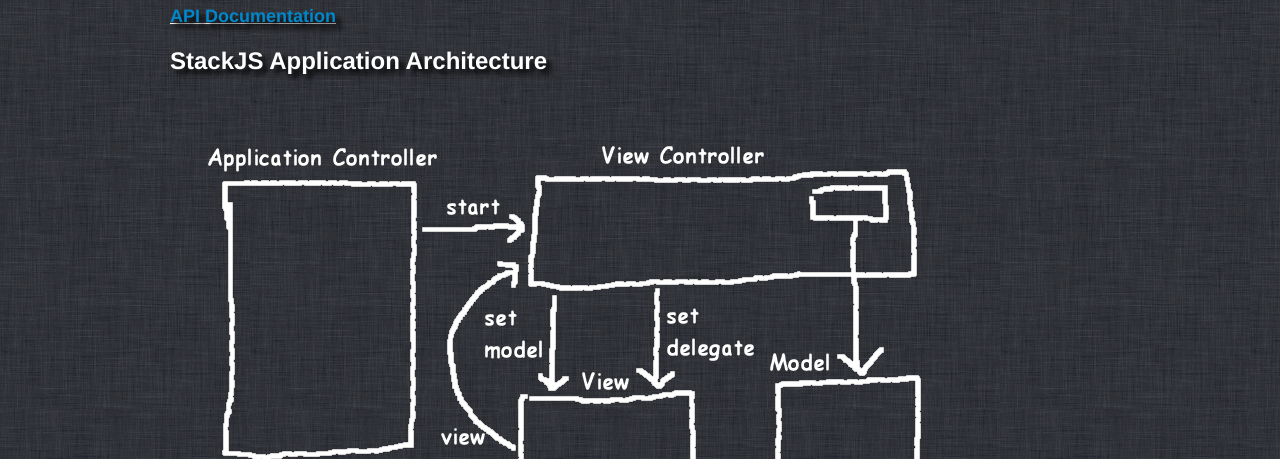
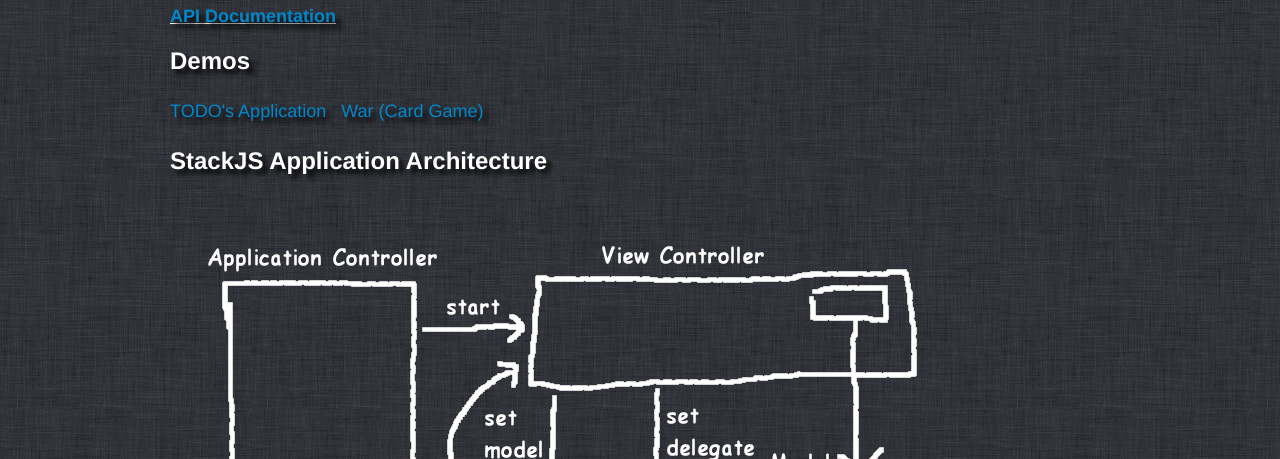
Before and after one commit to eladyarkoni/stackjs-website, a plain HTML site: page index.html in a window 1280 px wide. Both pictures are taken after a click on the link "Web Application MVC". Shown: the part 341-800 px from the top of the page. Drawn offline with Linux system fonts and the light colour scheme.

Commit message:
put demos in the top of the page

```diff
--- a/css/style.css
+++ b/css/style.css
@@ -76,6 +76,11 @@ h3 {
 	text-shadow: 5px 5px 5px #000;
 	line-height: 40px;
 	text-decoration: underline;
+}
+
+.h3 {
+	text-shadow: 5px 5px 5px #000;
+	line-height: 40px;
 }
 
 .h2 {
--- a/index.html
+++ b/index.html
@@ -496,6 +496,10 @@ Class('Doctor', {
 						StackJS keeps your application code readable and makes your developement process swift and simple.
 					</div>
 					<h3><a onmousedown="website.switchContentPage($('#api'))">API Documentation</a></h3>
+					<h2>Demos</h2>
+					<span class='h3'><a href="examples/task-manager/todos.html" target="_new">TODO's Application</a></span>
+					&nbsp;
+					<span class='h3'><a href="examples/War/war.html" target="_new">War (Card Game)</a></span>
 					<h2>StackJS Application Architecture</h2>
 					<div class="explenation application-architecture-image"></div>
 					<h2>The Model</h2>
@@ -625,10 +629,6 @@ Class('TableViewController', {
 });
 						</code>
 					</pre>
-					<h2>Demos</h2>
-					<h3><a href="examples/task-manager/todos.html" target="_new">TODO's Application</a></h3>
-					<h3><a href="examples/War/war.html" target="_new">War (Card Game)</a></h3>
-					<h3><a href="examples/movie-db/moviedb.html" target="_new">Movie DB Application</a></h3>
 				</div>
 <!-- *******************************************************************************************************-->
 <!-- 											Boilerplate Content 										-->
```
